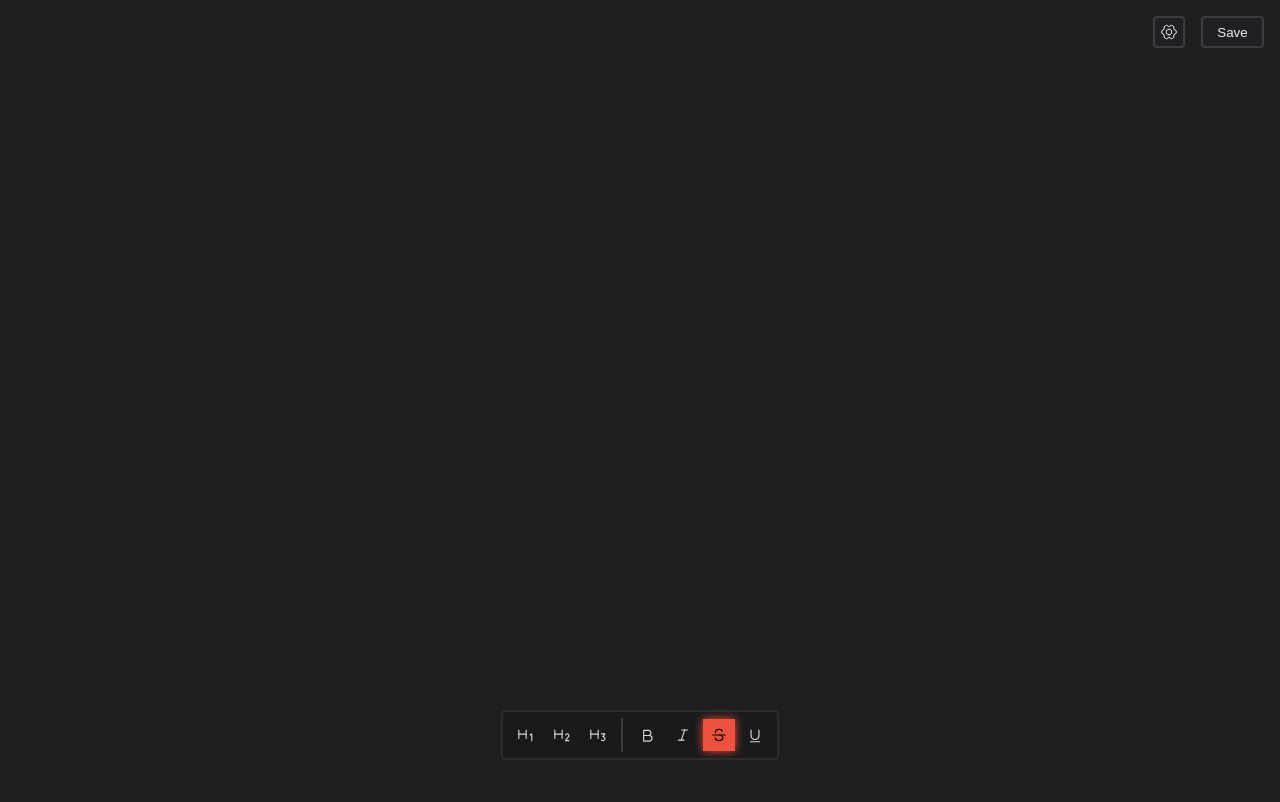
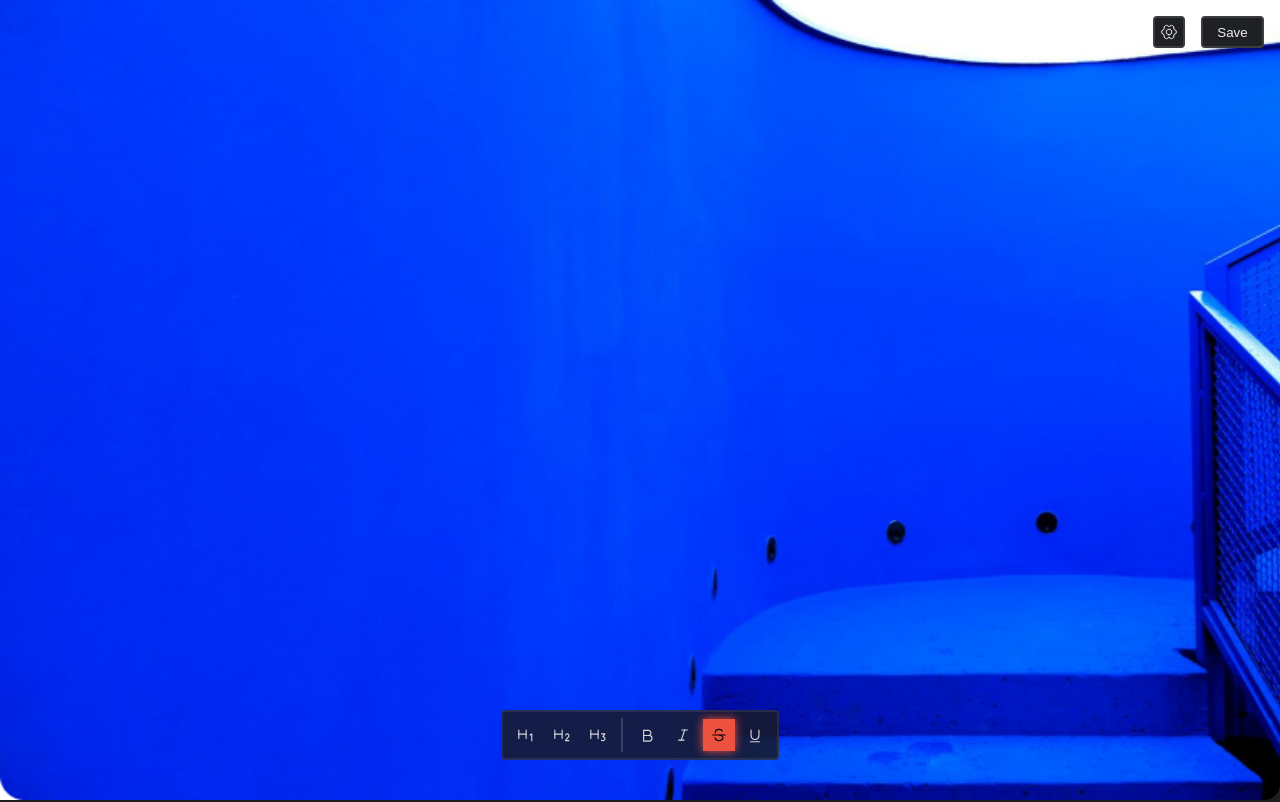
Before and after one commit to Timothee-VanDenBosch/IntegrationB2-2, a plain HTML site: page index.html in a window 1280 px wide. Shown: the top 802 px of the page. Drawn offline with Linux system fonts and the light colour scheme; the site is published under a folder, as on GitHub Pages, so addresses that start at the root find nothing.

Commit message:
rectifi img header 2

```diff
--- a/styles.css
+++ b/styles.css
@@ -95,7 +95,7 @@ p:hover::before {
 header {
     display: flex;
     justify-content: end;
-    background-image: url("/images/header_img.jpg");
+    background-image: url("images/header_img.jpg");
     background-size: cover;
     width: 100%;
     height: 100vh;
```
